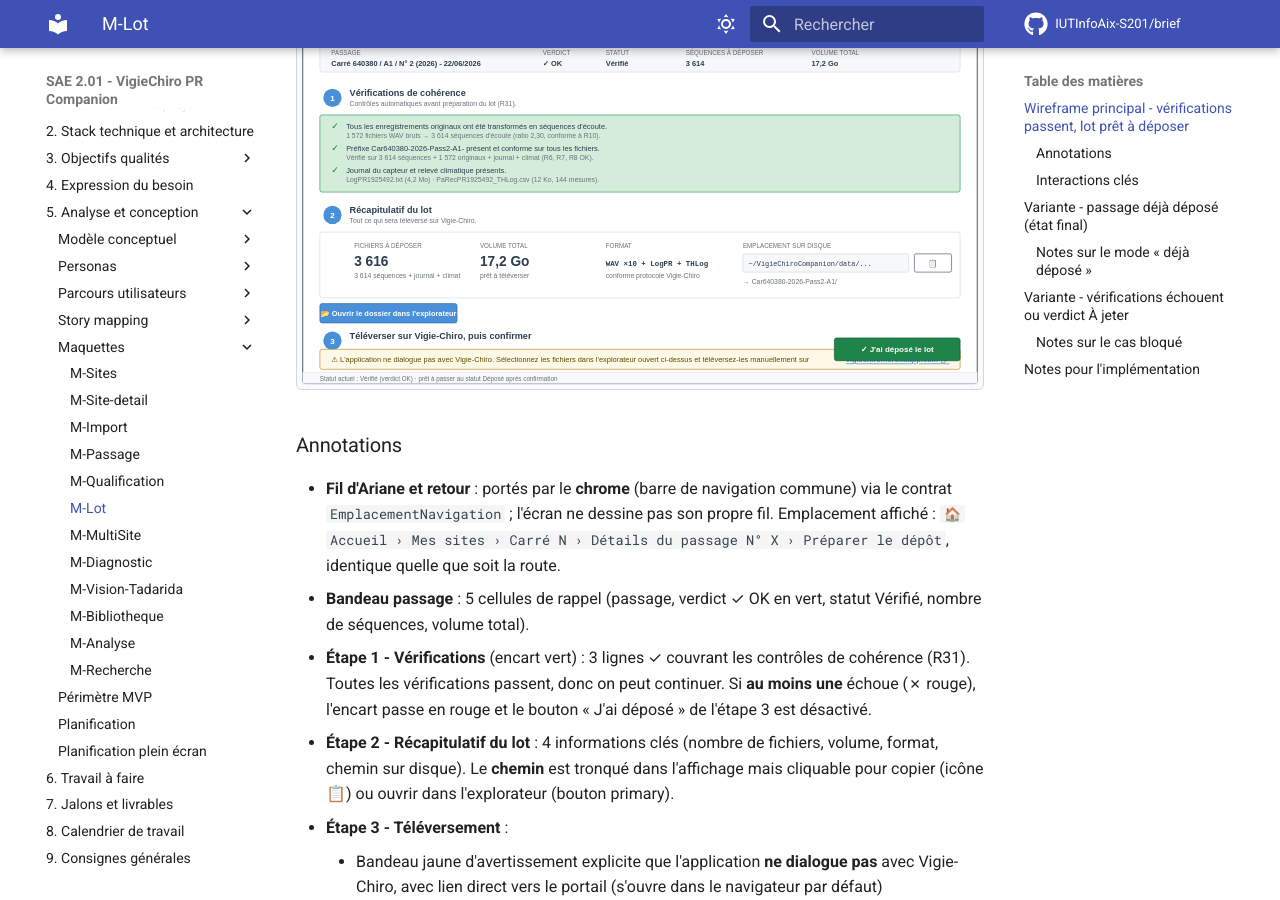
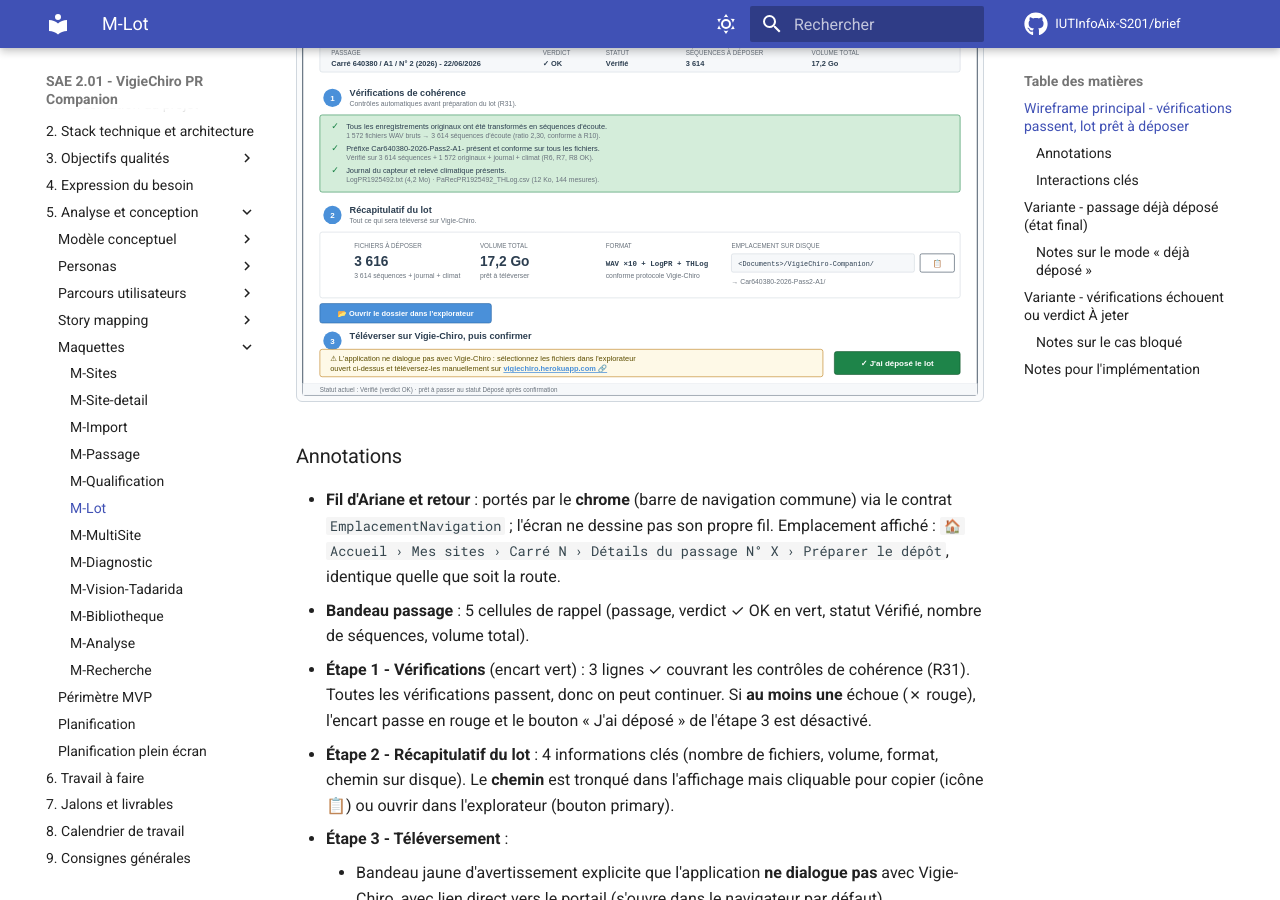
Before and after one commit to IUTInfoAix-S201/brief, an MkDocs documentation site: the page built from docs/Analyse et conception/Maquettes/M-Lot.md, in a window 1280 px wide and 900 px high, scrolled down 586 px. Built offline with MkDocs 1.6.1 and Material for MkDocs 9.7.7, drawn with Linux system fonts in a browser that asks for light colours; comment, search, counter and statistics services are not loaded.

Commit message:
fix(maquette): défauts de mise en page de M-Lot
- étape 3 : l'avertissement chevauchait le bouton « J'ai déposé le lot » →
  avertissement sur 2 lignes (largeur bornée à gauche), bouton vert séparé à
  droite, hauteur du cadre augmentée ;
- chemin workspace corrigé : <Documents>/VigieChiro-Companion/ (au lieu de
  ~/VigieChiroCompanion/data/...) + sous-dossier de session ;
- bouton « Ouvrir le dossier dans l'explorateur » élargi (le texte débordait).

Wireframe re-vérifié au rendu. mkdocs build --strict : vert.

```diff
--- a/docs/Analyse et conception/Maquettes/M-Lot.md
+++ b/docs/Analyse et conception/Maquettes/M-Lot.md
@@ -9,7 +9,7 @@ Cette vue affiche un **rapport de cohérence** (toutes les vérifications préal
 ## Wireframe principal - vérifications passent, lot prêt à déposer
 
 <div markdown="0">
-<svg xmlns="http://www.w3.org/2000/svg" viewBox="0 0 1200 800" role="img" aria-label="Maquette M-Lot - Préparation du lot à déposer" style="max-width: 100%; height: auto; border: 1px solid #d0d7de; border-radius: 6px; background: #fafbfc;">
+<svg xmlns="http://www.w3.org/2000/svg" viewBox="0 0 1200 820" role="img" aria-label="Maquette M-Lot - Préparation du lot à déposer" style="max-width: 100%; height: auto; border: 1px solid #d0d7de; border-radius: 6px; background: #fafbfc;">
   <style>
     .frame { fill: #ffffff; stroke: #2c3e50; stroke-width: 1.5; }
     .chrome { fill: #3f51b5; }
@@ -55,7 +55,7 @@ Cette vue affiche un **rapport de cohérence** (toutes les vérifications préal
     .footer-txt { font: 11px sans-serif; fill: #6a737d; }
   </style>
 
-  <rect x="10" y="10" width="1180" height="780" rx="4" class="frame"/>
+  <rect x="10" y="10" width="1180" height="800" rx="4" class="frame"/>
   <!-- Bandeau du chrome : titre + fil d'Ariane (emplacement complet du passage) + recherche -->
   <rect x="10" y="10" width="1180" height="44" rx="4" class="chrome"/>
   <rect x="10" y="26" width="1180" height="28" class="chrome"/>
@@ -123,32 +123,31 @@ Cette vue affiche un **rapport de cohérence** (toutes les vérifications préal
   <text x="540" y="605" class="lot-detail">conforme protocole Vigie-Chiro</text>
 
   <!-- Chemin du dossier + bouton ouvrir -->
-  <text x="780" y="553" class="lot-label">EMPLACEMENT SUR DISQUE</text>
-  <rect x="780" y="563" width="290" height="32" rx="3" class="path-display"/>
-  <text x="790" y="585" class="path-mono">~/VigieChiroCompanion/data/...</text>
-  <rect x="1080" y="563" width="65" height="32" rx="3" class="btn-secondary"/>
-  <text x="1112" y="585" class="btn-txt-dark" text-anchor="middle" font-size="14">📋</text>
-  <text x="780" y="615" class="lot-detail">→ Car640380-2026-Pass2-A1/</text>
+  <text x="760" y="553" class="lot-label">EMPLACEMENT SUR DISQUE</text>
+  <rect x="760" y="563" width="320" height="32" rx="3" class="path-display"/>
+  <text x="772" y="585" class="path-mono">&lt;Documents&gt;/VigieChiro-Companion/</text>
+  <rect x="1090" y="563" width="60" height="32" rx="3" class="btn-secondary"/>
+  <text x="1120" y="585" class="btn-txt-dark" text-anchor="middle" font-size="14">📋</text>
+  <text x="760" y="615" class="lot-detail">→ Car640380-2026-Pass2-A1/</text>
 
-  <rect x="40" y="650" width="240" height="34" rx="4" class="btn-primary"/>
-  <text x="160" y="671" class="btn-txt" text-anchor="middle">📂 Ouvrir le dossier dans l'explorateur</text>
+  <rect x="40" y="650" width="300" height="34" rx="4" class="btn-primary"/>
+  <text x="190" y="671" class="btn-txt" text-anchor="middle">📂 Ouvrir le dossier dans l'explorateur</text>
 
   <!-- ============ Étape 3 : Téléversement et confirmation ============ -->
   <circle cx="62" cy="715" r="16" class="step-num"/>
   <text x="62" y="720" class="step-num-txt" text-anchor="middle">3</text>
   <text x="92" y="712" class="section-title">Téléverser sur Vigie-Chiro, puis confirmer</text>
 
-  <!-- 3 lignes côte à côte -->
-  <rect x="40" y="730" width="1120" height="35" rx="4" class="upload-warn-box"/>
-  <text x="60" y="753" class="upload-warn-txt">⚠ L'application ne dialogue pas avec Vigie-Chiro. Sélectionnez les fichiers dans l'explorateur ouvert ci-dessus et téléversez-les manuellement sur</text>
-  <text x="60" y="753" class="btn-txt-link" dx="900">vigiechiro.herokuapp.com 🔗</text>
+  <rect x="40" y="730" width="880" height="48" rx="4" class="upload-warn-box"/>
+  <text x="58" y="750" class="upload-warn-txt">⚠ L'application ne dialogue pas avec Vigie-Chiro : sélectionnez les fichiers dans l'explorateur</text>
+  <text x="58" y="768" class="upload-warn-txt">ouvert ci-dessus et téléversez-les manuellement sur <tspan class="btn-txt-link">vigiechiro.herokuapp.com 🔗</tspan></text>
 
-  <rect x="940" y="710" width="220" height="40" rx="4" class="btn-primary-big"/>
-  <text x="1050" y="735" class="btn-txt-big" text-anchor="middle">✓ J'ai déposé le lot</text>
+  <rect x="940" y="734" width="220" height="40" rx="4" class="btn-primary-big"/>
+  <text x="1050" y="759" class="btn-txt-big" text-anchor="middle">✓ J'ai déposé le lot</text>
 
   <!-- Footer -->
-  <rect x="10" y="770" width="1180" height="20" class="footer"/>
-  <text x="40" y="785" class="footer-txt">Statut actuel : Vérifié (verdict OK) · prêt à passer au statut Déposé après confirmation</text>
+  <rect x="10" y="790" width="1180" height="20" class="footer"/>
+  <text x="40" y="805" class="footer-txt">Statut actuel : Vérifié (verdict OK) · prêt à passer au statut Déposé après confirmation</text>
 </svg>
 </div>
 
```
